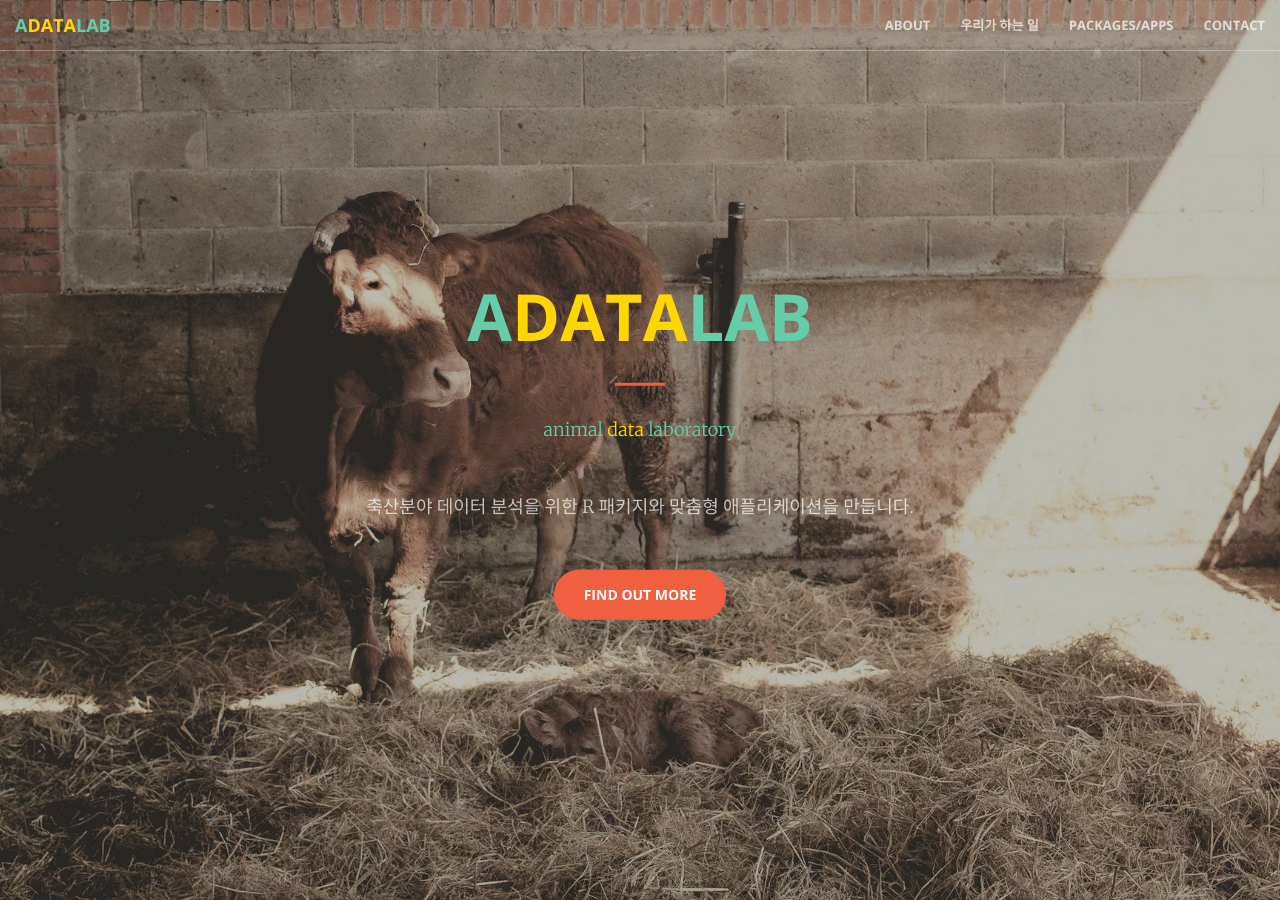
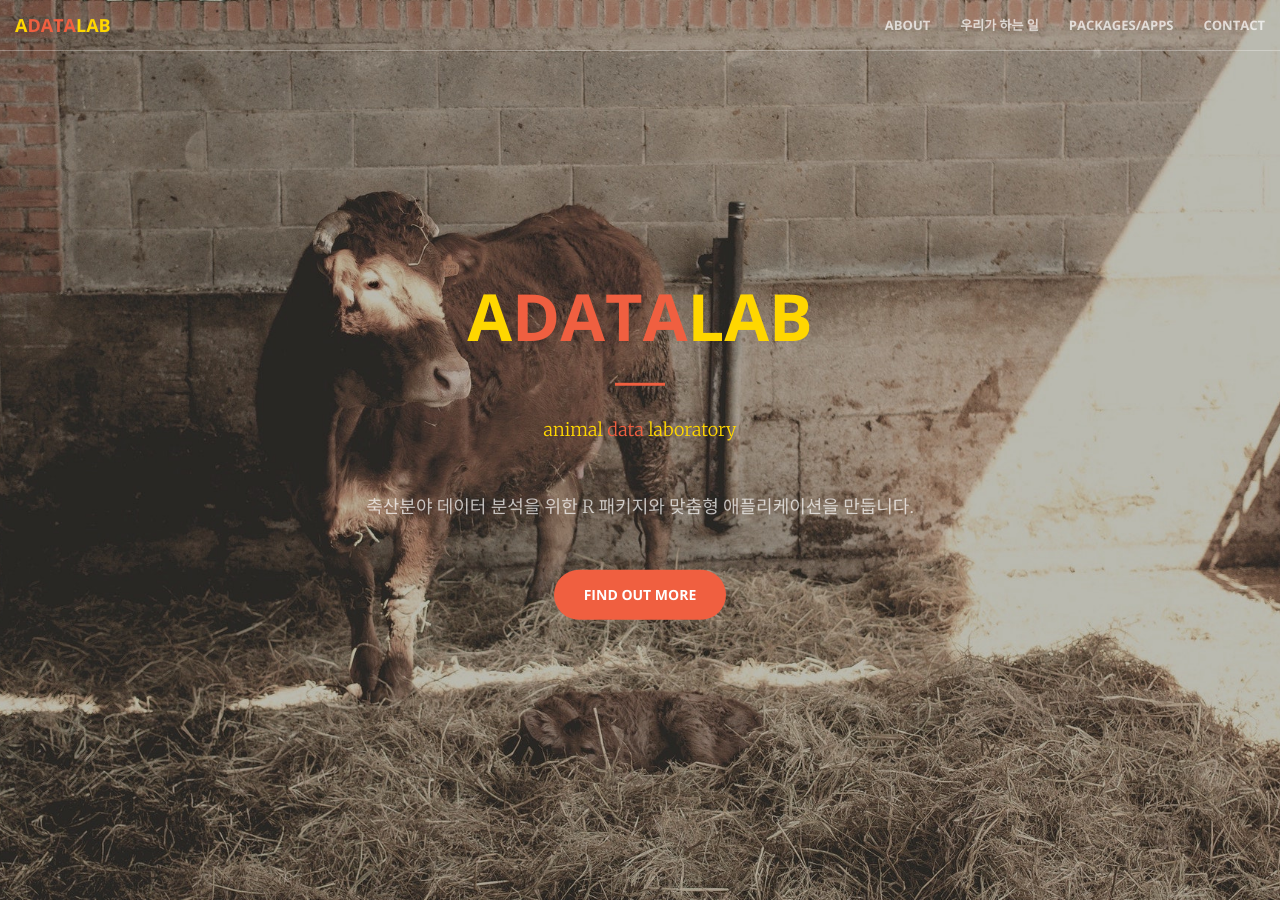
Before and after one commit to adatalab/adatalab.github.io, a Jekyll site: the page built from index.html, in a window 1280 px wide and 900 px high. Built offline with Jekyll 4.4.1, drawn with Linux system fonts in a browser that asks for light colours.

Commit message:
change css color

```diff
--- a/_includes/header.html
+++ b/_includes/header.html
@@ -1,9 +1,9 @@
 <header>
     <div class="header-content">
         <div class="header-content-inner">
-            <h1><font color="#66CDAA">a</font><font color="#FFD700">data</font><font color="#66CDAA">lab</font></h1>
+            <h1><font color="#FFD700">a</font><font color="#F05F40">data</font><font color="#FFD700">lab</font></h1>
             <hr>
-            <p><font color="#66CDAA">animal</font> <font color="#FFD700">data</font> <font color="#66CDAA">laboratory</font></p>
+            <p><font color="#FFD700">animal</font> <font color="#F05F40">data</font> <font color="#FFD700">laboratory</font></p>
             <p>축산분야 데이터 분석을 위한 R 패키지와 맞춤형 애플리케이션을 만듭니다.</p>
             <a href="#about" class="btn btn-primary btn-xl page-scroll">Find Out More</a>
         </div>
--- a/_includes/nav.html
+++ b/_includes/nav.html
@@ -8,7 +8,7 @@
                 <span class="icon-bar"></span>
                 <span class="icon-bar"></span>
             </button>
-            <a class="navbar-brand page-scroll" href="#page-top"><font color="#66CDAA">a</font><font color="#FFD700">data</font><font color="#66CDAA">lab</font></a>
+            <a class="navbar-brand page-scroll" href="#page-top"><font color="#FFD700">a</font><font color="#F05F40">data</font><font color="#FFD700">lab</font></a>
         </div>
 
         <!-- Collect the nav links, forms, and other content for toggling -->
```
Also changed, not shown: 2 other files.
